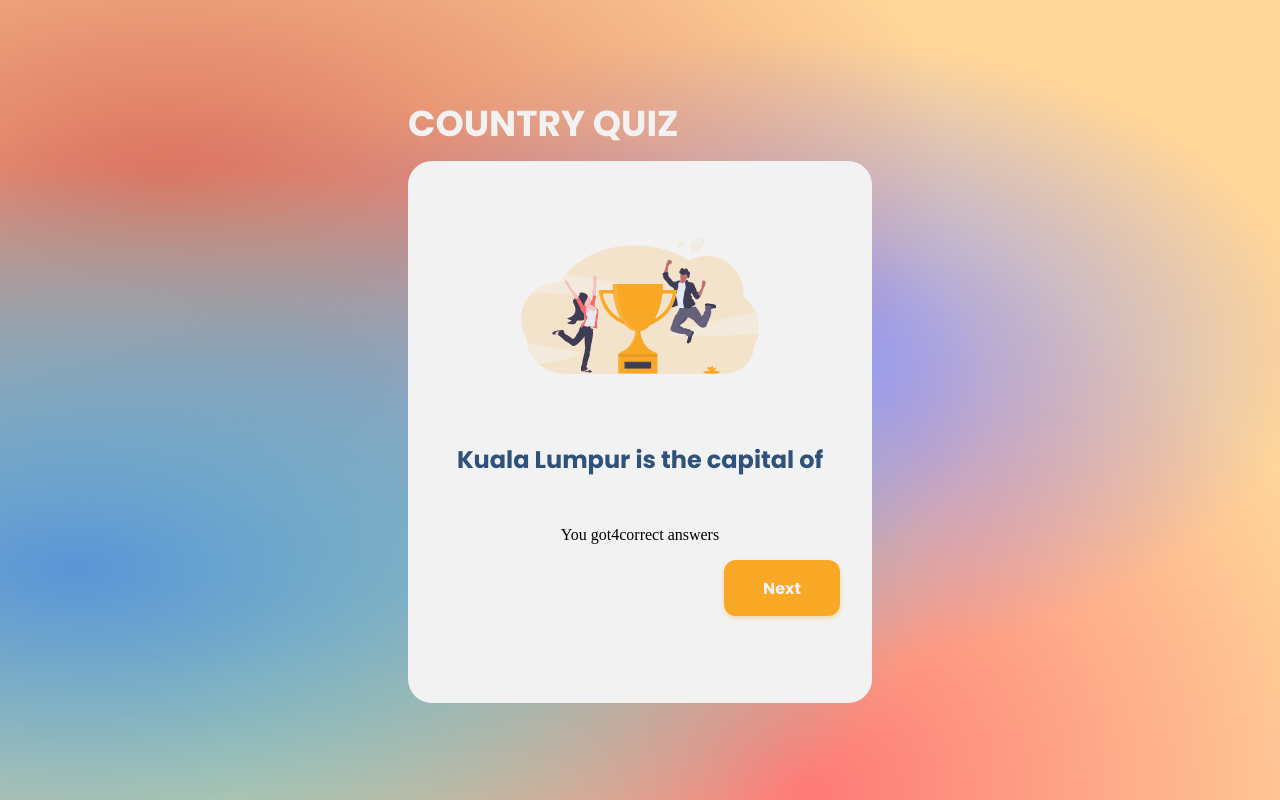
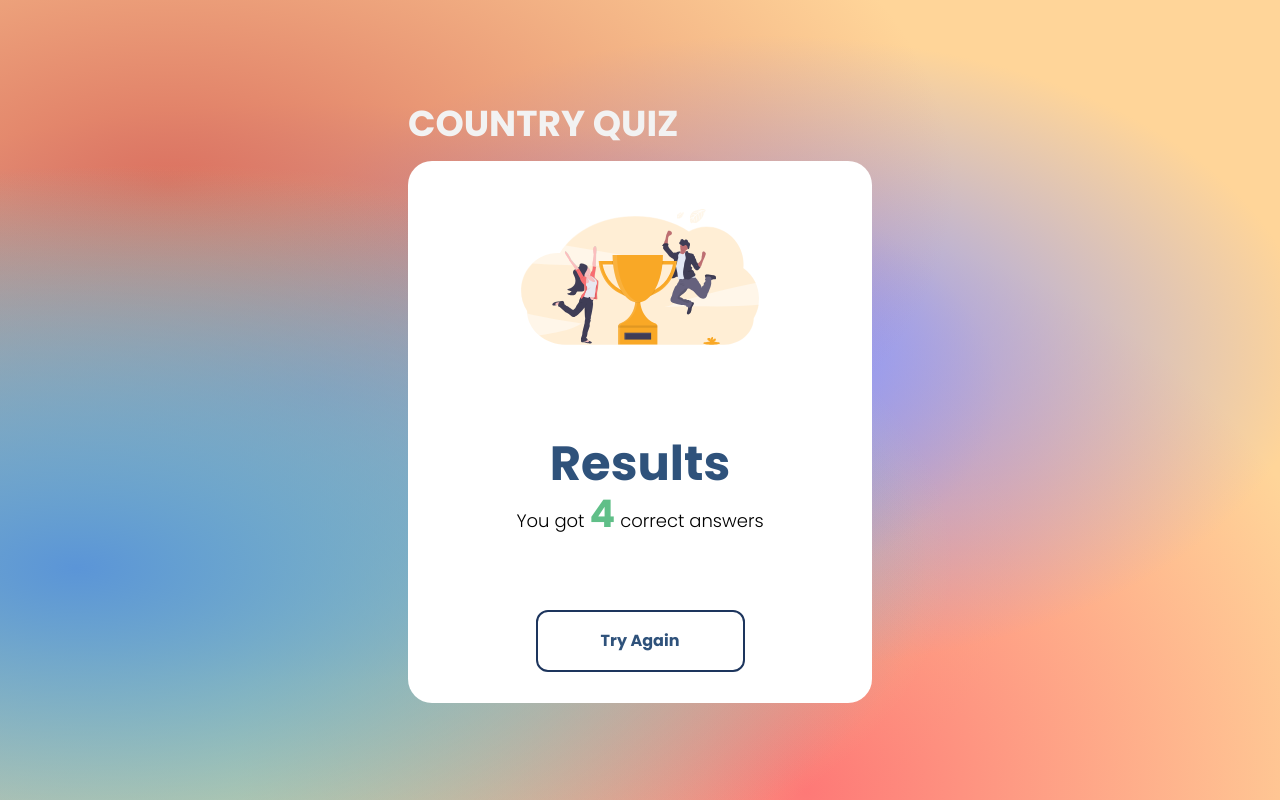
Before and after one commit to cristhian420/country-quiz-devChallenge, a plain HTML site: page src/html/results.html in a window 1280 px wide. Drawn offline with nearby package versions, Linux system fonts and the light colour scheme.

Commit message:
fix result.html v0.2.1

```diff
--- a/src/html/results.html
+++ b/src/html/results.html
@@ -29,9 +29,11 @@
       <h1 class="principal-title font">country quiz</h1>
       <div class="questions-container">
         <img src="../logo/undraw_winners_ao2o 2.svg" alt="a logo with a person next the globe" class="logo">
-        <h2 class="question-title font">Kuala Lumpur is the capital of</h2>
-        <p>You got<span>4</span>correct answers</p>
-        <button class="nextButton font">Next</button>
+        <div class="question-text-container">
+          <h2 class="question-title font">Results</h2>
+          <p class="question-p font">You got <span class="correct-answer">4</span> correct answers</p>
+        </div>
+        <button class="tryAgainButton font">Try Again</button>
       </div>
     </main>
   </body>
--- a/src/style/results.css
+++ b/src/style/results.css
@@ -5,8 +5,8 @@
     --color-select: #F9A826;
     --color-correct: #60BF88;
     --color-incorrect: #EA8282;
+    --background-containers: #FFFFFF ;
 }
-
 .main-container {
     display: grid;
     grid-template-areas:
@@ -43,40 +43,52 @@
     margin: 0 0 10px 0;
 }
 .questions-container {
-    display: flex;
-    flex-direction: column;
+    display: grid;
+    grid-template-rows: 2fr 2fr 1fr;
     width: 464px;
     height: 542px;
     border-radius: 24px;
-    background-color: var(--color-title);
+    background-color: var(--background-containers);
     grid-area: container;
-    align-items: center;
-    justify-content: center;
-}
-.question-title {
-    width: 373px;
-    height: 36px;
-    font-size: 24px;
-    line-height: 36px;
-    color: var(--color-dark);
-    text-align: center;
-    align-self: center;
-    margin: 68px auto 32px auto;
 }
 .logo {
     place-content: center;
     width: 238px;
+    justify-self: start;
+    margin: 48px auto 0 auto;
 }
-.nextButton {
-    align-self: end;
-    margin: 0 32px 10px 0;
-    height: 56px;
-    width: 116px;
-    background-color: var(--color-select);
-    border: none;
-    box-shadow: 0px 2px 4px rgba(252, 168, 47, 0.4);
+.question-title {
+    width: 181px;
+    height: 72px;
+    font-size: 48px;
+    line-height: 72px;
+    color: var(--color-dark);
+    text-align: center;
+    margin: 50px auto 0;
+}
+.question-p {
+    height: auto;
+    width: 249px;
+    margin: 0 auto;
+    font-size: 18px;
+    font-weight: 300;
+    line-height: 27px;
+    text-align: center;
+}
+.question-p > span {
+    color: var(--color-correct);
+    font-size: 38px;
+    font-weight: 700;
+}
+.tryAgainButton {
+    width: 209px;
+    height: 62px;
+    margin: 15px auto;
+    border: 2px solid #1D355D;
     border-radius: 12px;
+    background-color: var(--background-containers);
     line-height: 27px;
-    color: var(--color-title);
+    font-weight: 600;
+    color: var(--color-dark);
     cursor: url(./logo/pan_tool_alt_FILL0_wght400_GRAD0_opsz48.svg) 21 8, move;
 }
```
Also changed, not shown: log.txt (added, +47 -0 lines).
